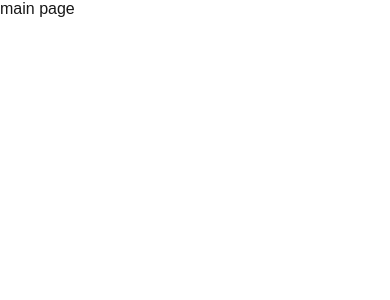
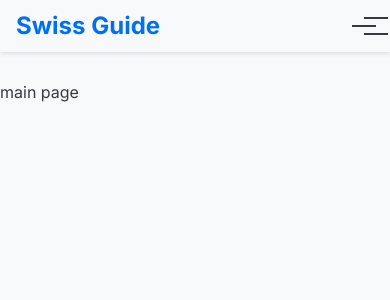
Before and after one commit to RKarseka/swiss-guide1, a Next.js app: page / in a window 390 px wide. Shown: the top 300 px of the page. Built offline with nearby package versions, Linux system fonts and the light colour scheme.

Commit message:
feat: added navbar

```diff
--- a/src/app/layout.tsx
+++ b/src/app/layout.tsx
@@ -1,31 +1,27 @@
 import type { Metadata } from "next";
-import { Geist, Geist_Mono } from "next/font/google";
-import "./globals.css";
+import { Inter } from "next/font/google";
+import "@/styles/main.scss";
+import Navbar from "@/components/Navbar/Navbar";
 
-const geistSans = Geist({
-  variable: "--font-geist-sans",
-  subsets: ["latin"],
-});
-
-const geistMono = Geist_Mono({
-  variable: "--font-geist-mono",
-  subsets: ["latin"],
-});
+const inter = Inter({ subsets: ['latin', 'cyrillic'] });
 
 export const metadata: Metadata = {
-  title: "Create Next App",
-  description: "Generated by create next app",
+  title: "Swiss Guide - Путеводитель по Швейцарии",
+  description: "Туры и экскурсии по Швейцарии",
 };
 
 export default function RootLayout({
   children,
-}: Readonly<{
+}: {
   children: React.ReactNode;
-}>) {
+}) {
   return (
-    <html lang="en">
-      <body className={`${geistSans.variable} ${geistMono.variable}`}>
-        {children}
+    <html lang="ru">
+      <body className={inter.className}>
+        <Navbar />
+        <main style={{ marginTop: '80px' }}>
+          {children}
+        </main>
       </body>
     </html>
   );
--- /dev/null
+++ b/src/components/Navbar/Navbar.module.scss
@@ -0,0 +1,126 @@
+@import '@/styles/variables';
+@import '@/styles/mixins';
+
+.navbar {
+  position: fixed;
+  top: 0;
+  left: 0;
+  right: 0;
+  background-color: map-get($colors, light);
+  box-shadow: map-get($shadows, small);
+  z-index: 1000;
+  padding: map-get($spacing-sizes, 2) 0;
+}
+
+.container {
+  @include flex-between;
+  max-width: map-get($breakpoints, large);
+  margin: 0 auto;
+  padding: 0 map-get($spacing-sizes, 3);
+}
+
+.logo {
+  font-size: map-get($font-sizes, large);
+  font-weight: map-get($font-weights, bold);
+  color: map-get($colors, primary);
+  text-decoration: none;
+}
+
+.menu {
+  @include flex;
+  gap: map-get($spacing-sizes, 3);
+
+  @include respond-to(tablet) {
+    display: none;
+    position: fixed;
+    top: 70px;
+    left: 0;
+    right: 0;
+    background-color: map-get($colors, light);
+    padding: map-get($spacing-sizes, 3);
+    flex-direction: column;
+    align-items: center;
+    box-shadow: map-get($shadows, medium);
+    transform: translateY(-100%);
+    opacity: 0;
+    transition: transform 0.3s ease, opacity 0.3s ease;
+
+    &.active {
+      display: flex;
+      transform: translateY(0);
+      opacity: 1;
+    }
+  }
+}
+
+.navLink {
+  color: map-get($colors, dark);
+  text-decoration: none;
+  font-weight: map-get($font-weights, medium);
+  @include transition(color);
+
+  &:hover {
+    color: map-get($colors, primary);
+  }
+
+  &.active {
+    color: map-get($colors, primary);
+  }
+}
+
+.menuButton {
+  display: none;
+  background: none;
+  border: none;
+  cursor: pointer;
+  padding: map-get($spacing-sizes, 2);
+  width: 30px;
+  height: 30px;
+  position: relative;
+  z-index: 1001;
+
+  @include respond-to(tablet) {
+    display: block;
+  }
+}
+
+.menuIcon {
+  display: block;
+  width: 24px;
+  height: 2px;
+  background-color: map-get($colors, dark);
+  position: relative;
+  transition: transform 0.3s ease, background-color 0.3s ease;
+
+  &::before,
+  &::after {
+    content: '';
+    position: absolute;
+    width: 24px;
+    height: 2px;
+    background-color: map-get($colors, dark);
+    transition: transform 0.3s ease, background-color 0.3s ease;
+  }
+
+  &::before {
+    top: -8px;
+  }
+
+  &::after {
+    bottom: -8px;
+  }
+
+  .active & {
+    background-color: transparent;
+
+    &::before {
+      transform: rotate(45deg);
+      top: 0;
+    }
+
+    &::after {
+      transform: rotate(-45deg);
+      bottom: 0;
+    }
+  }
+}
--- /dev/null
+++ b/src/components/Navbar/Navbar.tsx
@@ -0,0 +1,59 @@
+'use client';
+
+import { useState } from 'react';
+import Link from 'next/link';
+import { usePathname } from 'next/navigation';
+import styles from './Navbar.module.scss';
+
+const Navbar = () => {
+  const [isMenuOpen, setIsMenuOpen] = useState(false);
+  const pathname = usePathname();
+
+  const navItems = [
+    { href: '/', label: 'Главная' },
+    { href: '/tours', label: 'Туры' },
+    { href: '/about', label: 'О нас' },
+    { href: '/reviews', label: 'Отзывы' },
+    { href: '/blogs', label: 'Блог' },
+    { href: '/contact', label: 'Контакты' },
+  ];
+
+  const toggleMenu = () => {
+    setIsMenuOpen(!isMenuOpen);
+  };
+
+  return (
+    <nav className={styles.navbar}>
+      <div className={styles.container}>
+        <Link href="/" className={styles.logo}>
+          Swiss Guide
+        </Link>
+
+        <button
+          className={styles.menuButton}
+          onClick={toggleMenu}
+          aria-label="Toggle menu"
+        >
+          <span className={`${styles.menuIcon} ${isMenuOpen ? styles.active : ''}`}></span>
+        </button>
+
+        <div className={`${styles.menu} ${isMenuOpen ? styles.active : ''}`}>
+          {navItems.map((item) => (
+            <Link
+              key={item.href}
+              href={item.href}
+              className={`${styles.navLink} ${
+                pathname === item.href ? styles.active : ''
+              }`}
+              onClick={() => setIsMenuOpen(false)}
+            >
+              {item.label}
+            </Link>
+          ))}
+        </div>
+      </div>
+    </nav>
+  );
+};
+
+export default Navbar;
```
